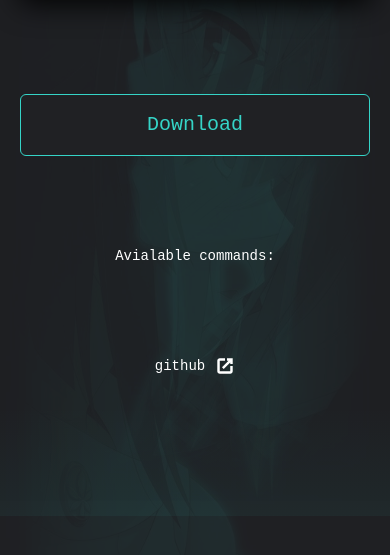
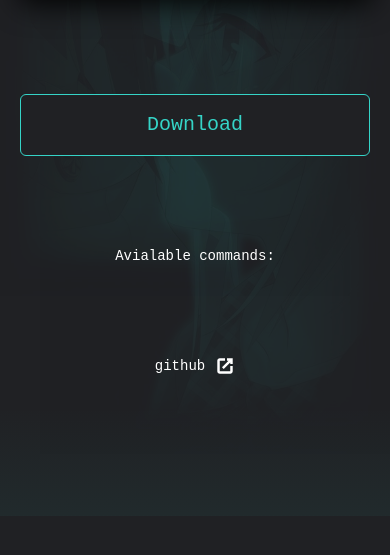
Before and after one commit to HukakHePak/cars-test, a website: page public/index.html in a window 390 px wide. Shown: the part 439-994 px from the top of the page. After the commit the page ends 955 px from the top, so only its background shows below. Drawn offline with Linux system fonts and the light colour scheme; no server answers.

Commit message:
fix: anume images adaptive

```diff
--- a/public/css/style.css
+++ b/public/css/style.css
@@ -232,8 +232,9 @@
 }
 
 .anume-left {
-  bottom: 20%;
-  transform: translateY(50%);
+  /* bottom: 20%;
+  transform: translateY(50%); */
+  bottom: 0;
   left: 0;
 }
 
@@ -285,6 +286,6 @@
 
   .anume-left,
   .anume-right {
-    width: 100%;
+    width: 350px;
   }
 }
```
